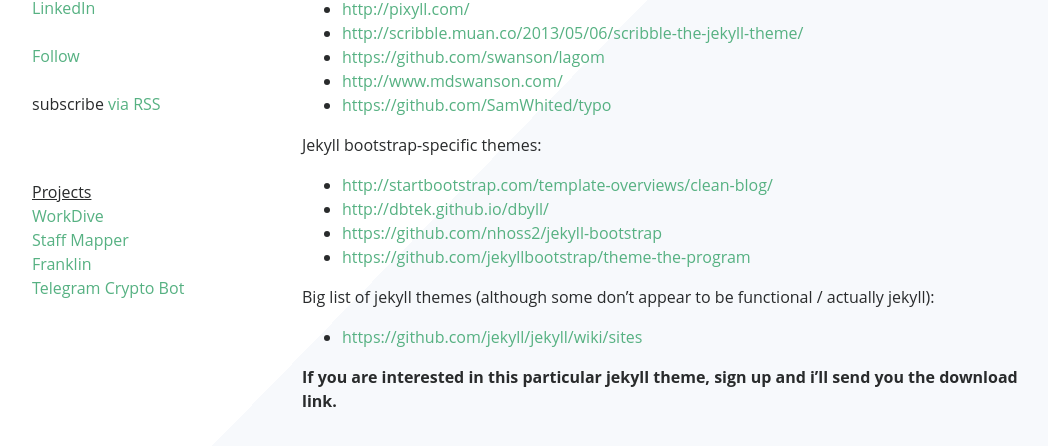
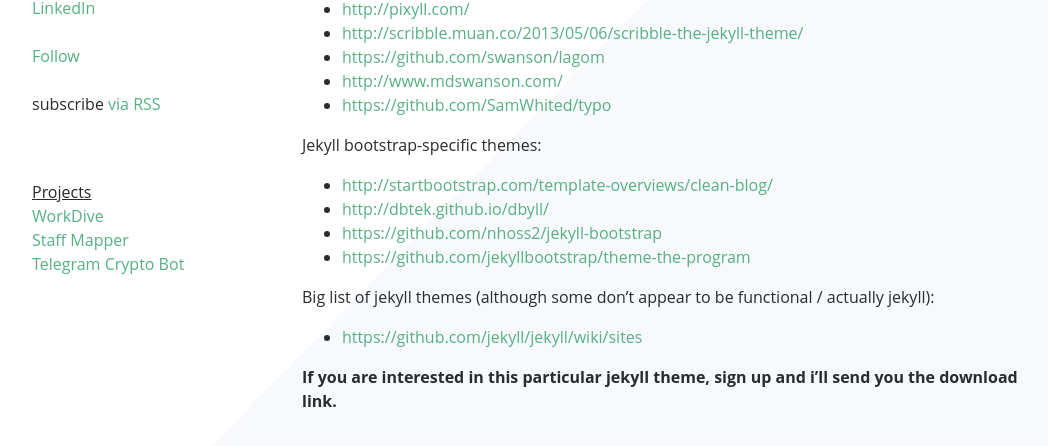
Before and after one commit to bvallier/blog, a Jekyll site: the page built from _posts/2015-07-29-jekyll.markdown, in a window 1280 px wide, cut to the strip 579-1052 px from the top of the page. Shown: the top 446 px of the strip, without its empty margins (68-1116 px from the left). Built offline with Jekyll 4.4.1, drawn with Linux system fonts in a browser that asks for light colours; comment, search, counter and statistics services are not loaded.

Commit message:
removed franklin - shut down project

```diff
--- a/_layouts/post.html
+++ b/_layouts/post.html
@@ -43,7 +43,6 @@
         <u>Projects</u><br />
         <a href="https://workdive.com?ref=blog">WorkDive</a><br />
         <a href="https://staffmapper.com?ref=blog">Staff Mapper</a><br />
-        <a href="https://franklinpostal.com?ref=blog">Franklin</a><br />
         <a href="https://t.me/joinchat/QB3rFhTJKYOKkhh1Vzkiaw">Telegram Crypto Bot</a><br />
       </div><!-- / .recent-posts-widget --><br />
 
--- a/index.html
+++ b/index.html
@@ -39,7 +39,6 @@
           <u>Projects</u><br />
           <a href="https://workdive.com?ref=blog">WorkDive</a><br />
           <a href="https://staffmapper.com?ref=blog">Staff Mapper</a><br />
-          <a href="https://franklinpostal.com?ref=blog">Franklin</a><br />
           <a href="https://t.me/joinchat/QB3rFhTJKYOKkhh1Vzkiaw">Telegram Crypto Bot</a><br />
 
         </div><!-- / .recent-posts-widget --><br />
```
